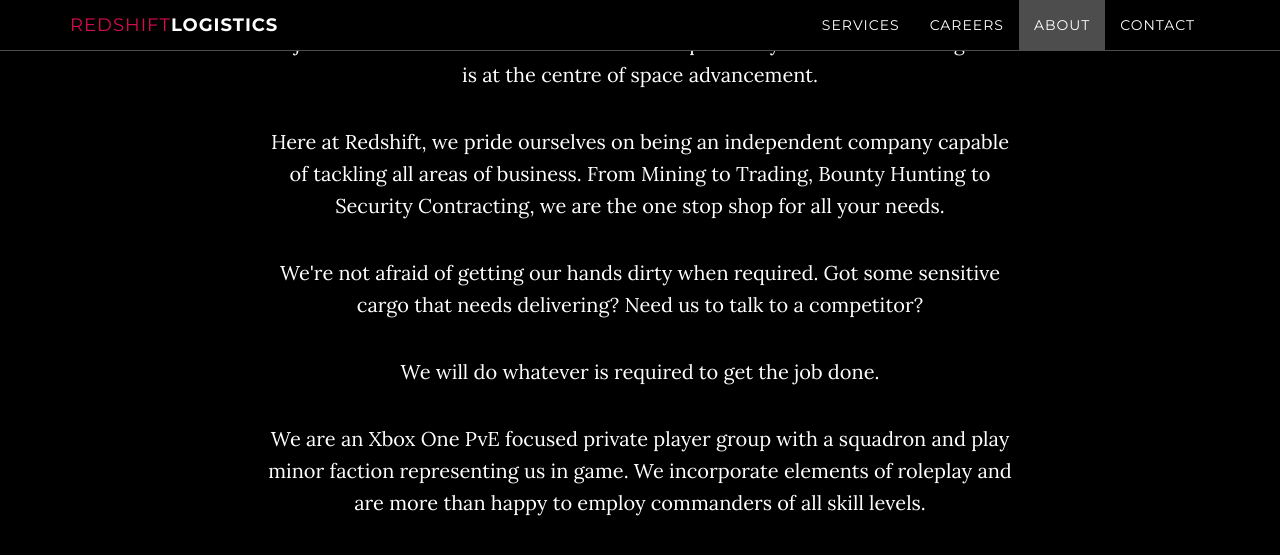
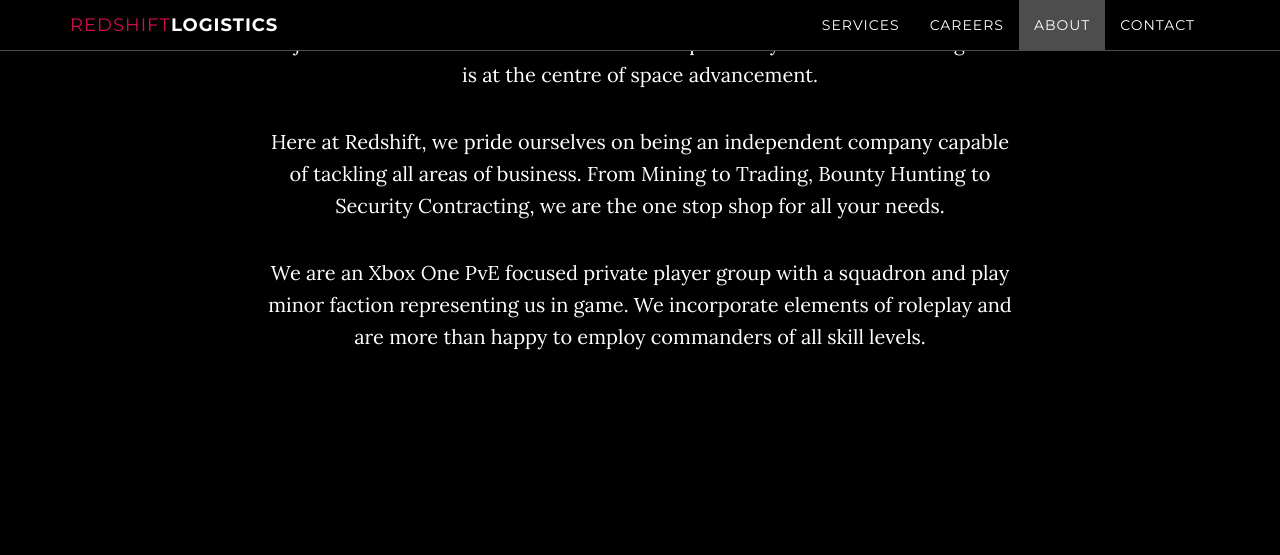
Before and after one commit to redshiftlogistics/redshiftlogistics.github.io, a Jekyll site: the page built from index.html, in a window 1280 px wide and 900 px high, scrolled down 3152 px, cut to the strip 0-584 px from the top of the window. Shown: the top 555 px of the strip. Built offline with Jekyll 4.4.1, drawn with Linux system fonts in a browser that asks for light colours.

Commit message:
Update about.html

```diff
--- a/_includes/about.html
+++ b/_includes/about.html
@@ -5,8 +5,6 @@
                 <h2>About</h2>
                 <p>Based at Dobrovolskiy Enterprise, WISE 1506+7027 for its central location to major landmarks within the bubble and close proximity to Sol. Redshift Logistics is at the centre of space advancement.</p>
                 <p>Here at Redshift, we pride ourselves on being an independent company capable of tackling all areas of business. From Mining to Trading, Bounty Hunting to Security Contracting, we are the one stop shop for all your needs.</p>
-                <p>We're not afraid of getting our hands dirty when required. Got some sensitive cargo that needs delivering? Need us to talk to a competitor?</p>
-                <p>We will do whatever is required to get the job done.</p>
                 <p>We are an Xbox One PvE focused private player group with a squadron and play minor faction representing us in game. We incorporate elements of roleplay and are more than happy to employ commanders of all skill levels.</p>
             </div>
         </div>
```
